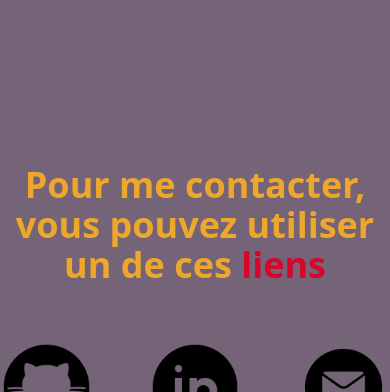
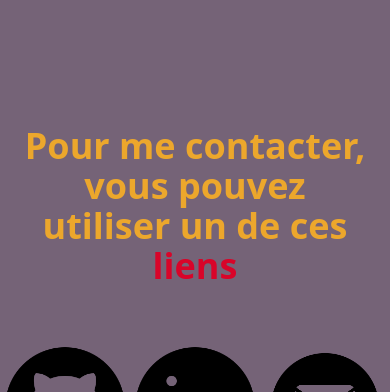
Before and after one commit to Timeuh/Portfolio-V1, a React (Vite) app: page / in a window 390 px wide. Shown: the part 9729-10121 px from the top of the page. Built offline with nearby package versions, Linux system fonts and the light colour scheme.

Commit message:
style: make contact section responsive for mobiles

```diff
--- a/src/components/Contact.jsx
+++ b/src/components/Contact.jsx
@@ -6,11 +6,11 @@ function Contact() {
     return (
         <div id="contact" className="w-full h-screen bg-thunder-500 flex flex-col justify-center">
             <div className="h-4/6 flex flex-col justify-center">
-                <h1 className="text-4xl font-bold text-center py-14 text-fuel-yellow-main">Pour me contacter, vous
+                <h1 className="text-4xl font-bold text-center py-14 text-fuel-yellow-main px-4">Pour me contacter, vous
                     pouvez utiliser un de ces
                     <span className="text-monza-main"> liens</span>
                 </h1>
-                <div className="flex flex-row space-x-14 justify-center">
+                <div className="flex flex-row 2xl:space-x-14 justify-center">
                     <ContactLink contact={contactLinks.github}/>
                     <ContactLink contact={contactLinks.linkedin}/>
                     <ContactLink contact={contactLinks.mail}/>
```
